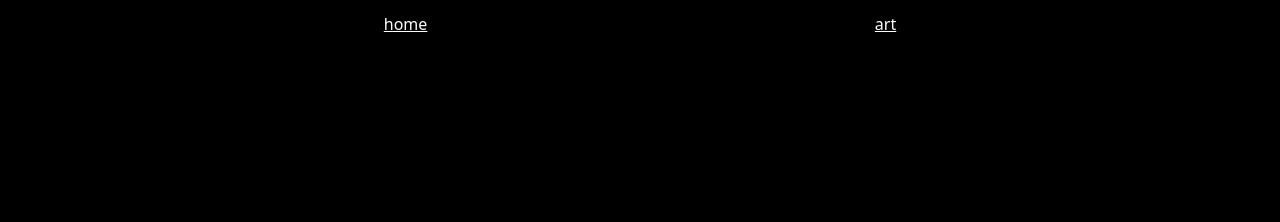
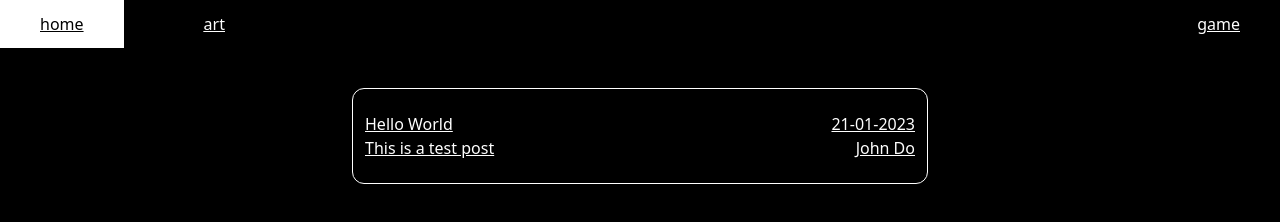
Before and after one commit to chazzox/project-omikron, an Astro site in the folder devlogs/: page / in a window 1280 px wide. Built offline with nearby package versions, Linux system fonts and the light colour scheme; Astro itself is replaced by a stand-in of ours.

Commit message:
devlogs again

```diff
--- a/devlogs/src/components/navbar.astro
+++ b/devlogs/src/components/navbar.astro
@@ -1,4 +1,15 @@
-<nav class="m-3 mx-auto flex w-9/12 justify-around">
-    <a class="underline" href="/">home</a>
-    <a class="underline" href="/art">art</a>
+<nav class="flex gap-10 underline">
+    <a class="py-3 px-10 transition-colors hover:bg-white hover:text-black" href="/"
+        >home</a
+    >
+    <a
+        class="py-3 px-10 transition-colors hover:bg-white hover:text-black"
+        href="/art">art</a
+    >
+    <div aria-label="spacer" class="flex-1"></div>
+    <a
+        class="ml-24 py-3 px-10 transition-colors hover:bg-white hover:text-black"
+        href="https://github.com/chazzox/project-omikron/tree/main/game"
+        target="_blank">game</a
+    >
 </nav>
--- a/devlogs/src/pages/blog/hello-world.md
+++ b/devlogs/src/pages/blog/hello-world.md
@@ -1,7 +1,9 @@
 ---
+layout: ../../layouts/blog-post.astro
 title: Hello World
-layout: ../../layouts/blog-post.astro
+description: This is a test post
 date: 21-01-2023
+author: John Do
 ---
 
 # hello there!
--- a/devlogs/src/pages/index.astro
+++ b/devlogs/src/pages/index.astro
@@ -1,5 +1,27 @@
 ---
 import Layout from "../layouts/layout.astro";
+
+const Blogs = await Astro.glob("./blog/*.md");
 ---
 
-<Layout title="project-omikron" />
+<Layout title="project-omikron">
+    <div class="mx-auto max-w-xl">
+        {
+            Blogs.map(({ frontmatter, url }) => (
+                <a
+                    class="my-10 flex h-24 items-center rounded-xl border-[1px] border-white p-3 underline"
+                    href={url}
+                >
+                    <div class="flex-1">
+                        <h4>{frontmatter.title}</h4>
+                        <p>{frontmatter.description}</p>
+                    </div>
+                    <div class="text-right">
+                        <p>{frontmatter.date}</p>
+                        <p>{frontmatter.author}</p>
+                    </div>
+                </a>
+            ))
+        }
+    </div>
+</Layout>
```
